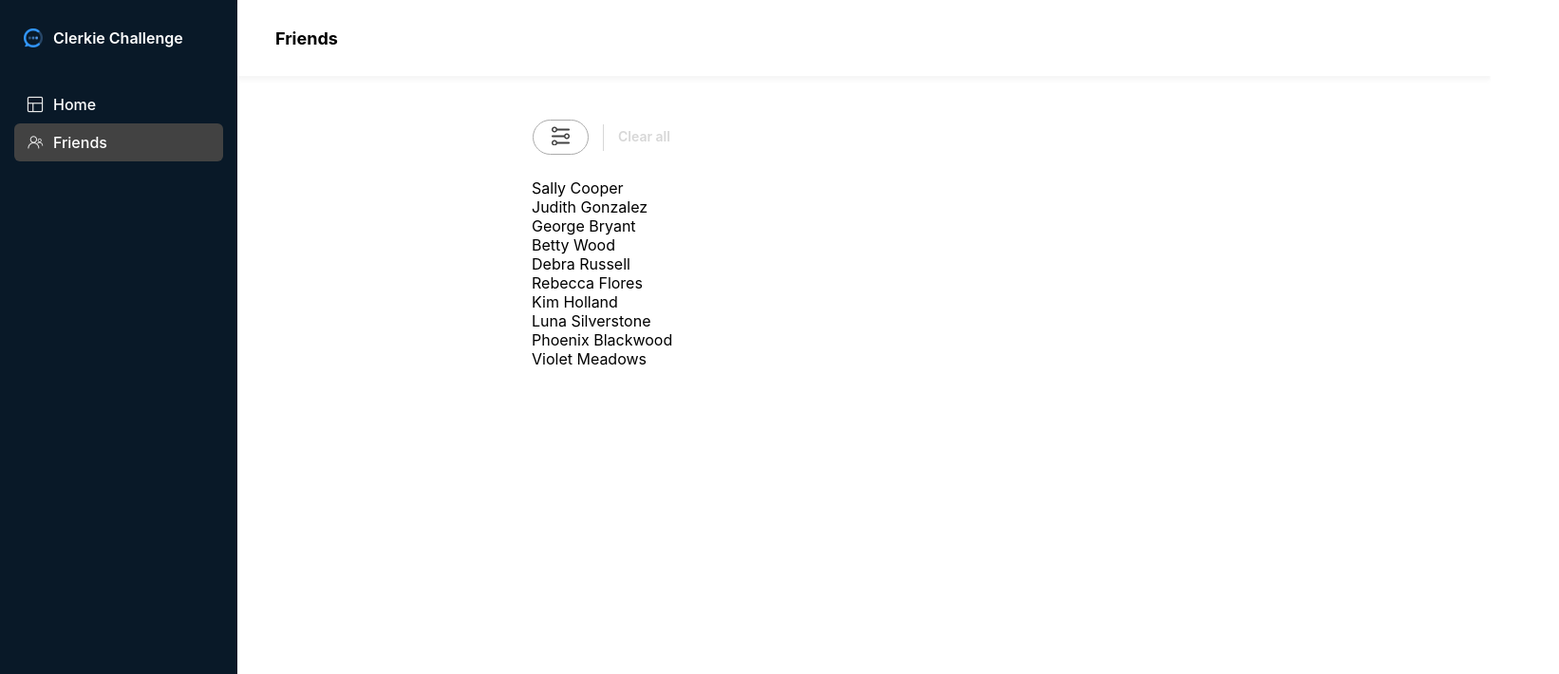
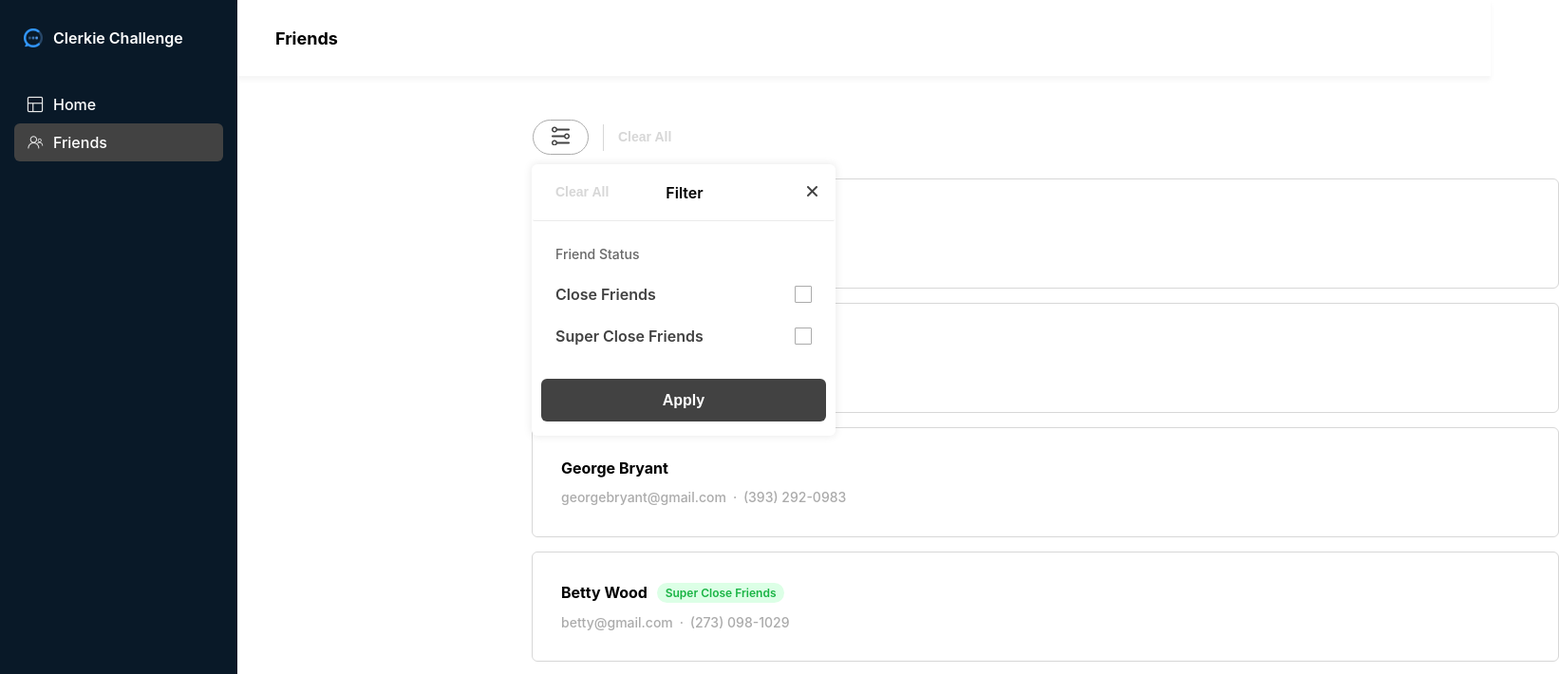
Before and after one commit to GraceYongXM/infinite-friends, a Next.js app: page /friends in a window 1280 px wide. Shown: the top 710 px of the page at 95% size, 1642 px wide, since content can reach past the window. Built offline with nearby package versions, Linux system fonts and the light colour scheme.

Commit message:
filter modal CSS

```diff
--- a/app/friends/page.jsx
+++ b/app/friends/page.jsx
@@ -7,12 +7,14 @@ import Image from "next/image";
 import Header from "@component/components/Header";
 import Sidebar from "@component/components/Sidebar";
 import FilterIcon from "../../assets/filter.png";
-
-// import FriendsData from "../../public/friendsData.jon";
+import FriendTile from "@component/components/Friends/FriendTile";
+import FriendFilter from "@component/components/Filter/FriendFilter";
+import ClearAllButton from "@component/components/Filter/ClearAllButton";
 
 const FriendPage = () => {
   const [friends, setFriends] = useState(null);
   const [isLoading, setLoading] = useState(false);
+  const [showFilterModal, setShowFilterModel] = useState(true);
 
   useEffect(() => {
     setLoading(true);
@@ -49,15 +51,16 @@ const FriendPage = () => {
               />
             </button>
 
-            <div className="filter-clear">Clear all</div>
+            {showFilterModal && <FriendFilter />}
+
+            <button className="filter-clear-border">Clear All</button>
+            {/* <div className="filter-line"></div> */}
           </div>
 
           <div className="friends-list">
-            <div>
-              {friends.map((friend) => (
-                <div>{friend.name}</div>
-              ))}
-            </div>
+            {friends.map((friend) => (
+              <FriendTile friend={friend} />
+            ))}
           </div>
         </div>
       </>
--- a/app/globals.css
+++ b/app/globals.css
@@ -229,17 +229,19 @@ body {
   height: 20px;
 }
 
-.filter-clear {
+.filter-clear-border {
   font-weight: 600;
   font-size: 14px;
   line-height: 16.94px;
   color: #d7d7d7;
   margin-left: 15px;
   padding-left: 15px;
-  border-left: 1px solid #d7d7d7;
   height: 28px;
   display: flex;
   align-items: center;
+  background-color: white;
+  border: none;
+  border-left: 1px solid #d7d7d7;
 }
 
 /* friends display */
@@ -327,4 +329,133 @@ body {
   width: 320px;
   height: 286px;
   background-color: white;
+  box-shadow: 0px 0px 10px 0px #0000001a;
+  border-radius: 6px;
 }
+
+.filter-header {
+  display: flex;
+  align-items: center;
+  border-bottom: 1px solid #eaeaea;
+  border-radius: 2px;
+  height: 59px;
+  margin-left: 1px;
+  margin-right: 1px;
+  padding-left: 24px;
+  padding-right: 19px;
+}
+
+.filter-modal-clear {
+  font-weight: 600;
+  font-size: 14px;
+  line-height: 16.94px;
+  color: #d7d7d7;
+  display: flex;
+  align-items: center;
+  background-color: white;
+  border: none;
+  padding: 0px;
+  white-space: nowrap;
+}
+
+.filter-word {
+  font-weight: 600;
+  font-size: 16px;
+  margin-left: 60px;
+  margin-right: 103px;
+}
+
+.close-button {
+  background-color: white;
+  border: none;
+}
+
+.filter-status {
+  font-weight: 500;
+  font-size: 14px;
+  line-height: 17px;
+  color: #686868;
+  margin-left: 25px;
+  margin-top: 26px;
+}
+
+.filter-option {
+  display: flex;
+  justify-content: space-between;
+  margin: 25px;
+  margin-bottom: 0px;
+}
+
+.filter-option-text {
+  font-weight: 600;
+  font-size: 16px;
+  line-height: 19px;
+  color: #424242;
+}
+
+/* custom checkbox */
+.custom-checkbox {
+  display: inline-block;
+  position: relative;
+  cursor: pointer;
+  font-size: 16px;
+  margin: 0px;
+}
+
+.custom-checkbox input {
+  position: absolute;
+  opacity: 0;
+  cursor: pointer;
+}
+
+.checkmark {
+  display: block;
+  height: 16px;
+  width: 16px;
+  border: 1.5px solid #ababab;
+  border-radius: 1px;
+}
+
+.custom-checkbox input:checked ~ .checkmark {
+  background: #3399ff;
+  height: 19px;
+  width: 19px;
+  border: 0px;
+  border-radius: 1px;
+}
+
+.checkmark:after {
+  content: "";
+  position: absolute;
+  display: none;
+}
+
+.custom-checkbox input:checked ~ .checkmark:after {
+  display: block;
+}
+
+.custom-checkbox .checkmark:after {
+  left: 6px;
+  top: 3px;
+  width: 4px;
+  height: 8px;
+  border: solid white;
+  border-width: 0 2px 2px 0;
+  transform: rotate(45deg);
+}
+
+.apply-filter {
+  width: 300px;
+  height: 45px;
+  background: #424242;
+  border: none;
+  border-radius: 6px;
+  margin: 35px 10px 16px 10px;
+}
+
+.apply {
+  font-weight: 600;
+  font-size: 16px;
+  line-height: 19px;
+  color: white;
+}
--- /dev/null
+++ b/components/Filter/ClearAllButton.jsx
@@ -0,0 +1,9 @@
+import React from "react";
+
+const ClearAllButton = () => {
+  return (
+    <button className="filter-clear-text">Clear all</button>
+  );
+};
+
+export default ClearAllButton;
--- /dev/null
+++ b/components/Filter/FilterOption.jsx
@@ -0,0 +1,24 @@
+"use client";
+
+import React, { useState } from "react";
+
+const FilterOption = ({ option }) => {
+  const [isChecked, setIsChecked] = useState(false);
+
+  const handleCheckboxChange = (event) => {
+    setIsChecked(event.target.checked);
+  };
+
+  return (
+    <div className="filter-option">
+      <div className="filter-option-text">{option}</div>
+
+      <label className="custom-checkbox">
+        <input type="checkbox" onChange={handleCheckboxChange} />
+        <span className="checkmark"></span>
+      </label>
+    </div>
+  );
+};
+
+export default FilterOption;
--- /dev/null
+++ b/components/Filter/FriendFilter.jsx
@@ -0,0 +1,31 @@
+import React from "react";
+
+import Image from "next/image";
+
+import XIcon from "../../assets/x.png";
+import FilterOption from "./FilterOption";
+
+const FriendFilter = () => {
+  return (
+    <div className="filter-modal">
+      <div className="filter-header">
+        <button className="filter-modal-clear">Clear All</button>
+        <div className="filter-word">Filter</div>
+        <button className="close-button">
+          <Image src={XIcon} alt="X" width={11} height={11} />
+        </button>
+      </div>
+      <div className="filter-body">
+        <div className="filter-status">Friend Status</div>
+        <FilterOption option="Close Friends" />
+        <FilterOption option="Super Close Friends" />
+
+        <button className="apply-filter">
+          <div className="apply">Apply</div>
+        </button>
+      </div>
+    </div>
+  );
+};
+
+export default FriendFilter;
```
Also changed, not shown: assets/x.png (added).
